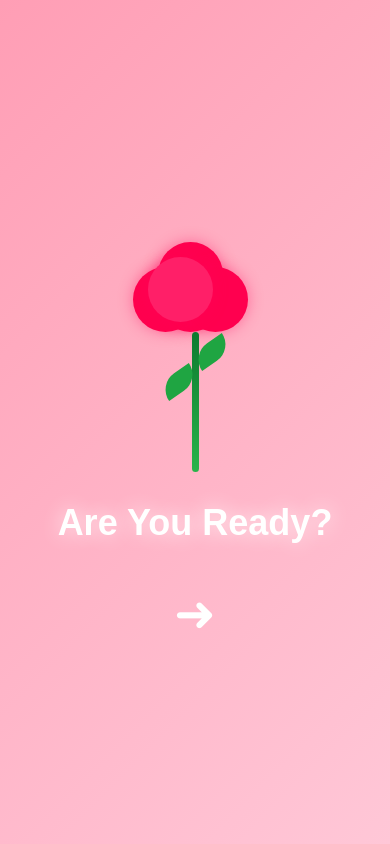
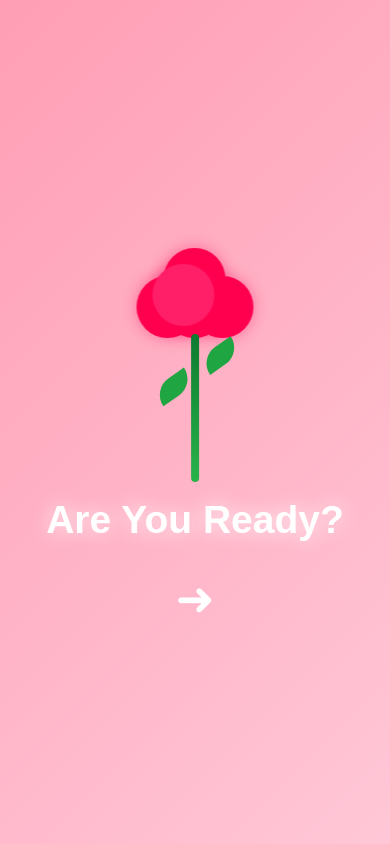
Before and after one commit to dpkydvv5-sketch/appreciation-for-her-, a plain HTML site: page index.html in a window 390 px wide. Shown: the top 844 px of the page. Drawn offline with Linux system fonts and the light colour scheme.

Commit message:
Update index.html

```diff
--- a/index.html
+++ b/index.html
@@ -2,7 +2,7 @@
 <html lang="en">
 <head>
 <meta charset="UTF-8">
-<meta name="viewport" content="width=device-width, initial-scale=1.0">
+<meta name="viewport" content="width=device-width, initial-scale=1.0, maximum-scale=1.0, user-scalable=no">
 <title>For Someone Special ❤️</title>
 
 <style>
@@ -12,16 +12,19 @@
     padding:0;
     box-sizing:border-box;
     font-family:'Poppins',sans-serif;
+    -webkit-tap-highlight-color: transparent;
 }
 
-body{
+html,body{
+    width:100%;
+    height:100%;
     overflow:hidden;
 }
 
 /* PAGES */
 
 .page{
-    width:100%;
+    width:100vw;
     height:100vh;
     position:absolute;
     top:0;
@@ -30,9 +33,9 @@ body{
     justify-content:center;
     align-items:center;
     flex-direction:column;
-    transition:1s;
-    padding:20px;
-    overflow-y:auto;
+    transition:0.8s;
+    padding:5vw;
+    overflow:hidden;
 }
 
 .active{
@@ -46,82 +49,88 @@ body{
 }
 
 .title{
-    font-size:42px;
+    font-size:10vw;
     color:white;
-    margin-top:20px;
+    margin-top:4vw;
     text-shadow:0 0 20px rgba(255,255,255,0.8);
     text-align:center;
 }
 
 .arrow{
-    margin-top:30px;
-    font-size:50px;
+    margin-top:5vw;
+    font-size:12vw;
     color:white;
     cursor:pointer;
     animation:bounce 1.5s infinite;
 }
 
 @keyframes bounce{
+
     0%,100%{
         transform:translateY(0);
     }
 
     50%{
-        transform:translateY(12px);
+        transform:translateY(3vw);
     }
 }
 
-/* ROSE */
+/* REALISTIC ROSE */
 
 .rose-container{
     position:relative;
-    width:180px;
-    height:260px;
-    margin-bottom:10px;
+    width:45vw;
+    height:65vw;
+    max-width:220px;
+    max-height:320px;
 }
 
 .stem{
     position:absolute;
-    width:7px;
-    height:140px;
+    width:2vw;
+    max-width:8px;
+    height:38vw;
+    max-height:170px;
     background:linear-gradient(to bottom,#0d7a2f,#29b34a);
     bottom:0;
-    left:87px;
+    left:50%;
+    transform:translateX(-50%);
     border-radius:10px;
 }
 
 .leaf{
     position:absolute;
-    width:38px;
-    height:20px;
+    width:10vw;
+    height:5vw;
     background:#1fa542;
     border-radius:50px 0;
 }
 
 .leaf1{
-    bottom:80px;
-    left:55px;
+    bottom:22vw;
+    left:12vw;
     transform:rotate(-35deg);
 }
 
 .leaf2{
-    bottom:110px;
-    left:88px;
+    bottom:30vw;
+    right:11vw;
     transform:rotate(145deg);
 }
 
 .rose{
     position:absolute;
-    top:30px;
-    left:28px;
-    width:120px;
-    height:120px;
+    top:5vw;
+    left:50%;
+    transform:translateX(-50%);
+    width:30vw;
+    height:30vw;
 }
 
 .petal{
     position:absolute;
-    width:65px;
-    height:65px;
+    width:16vw;
+    height:16vw;
     background:#ff004f;
     border-radius:50%;
     opacity:0;
@@ -131,32 +140,32 @@ body{
 }
 
 .p1{
-    top:25px;
-    left:25px;
+    top:7vw;
+    left:7vw;
     animation-delay:0.3s;
 }
 
 .p2{
     top:0;
-    left:25px;
+    left:7vw;
     animation-delay:0.9s;
 }
 
 .p3{
-    top:25px;
+    top:7vw;
     left:0;
     animation-delay:1.5s;
 }
 
 .p4{
-    top:25px;
-    left:50px;
+    top:7vw;
+    left:14vw;
     animation-delay:2.1s;
 }
 
 .p5{
-    top:15px;
-    left:15px;
+    top:4vw;
+    left:4vw;
     background:#ff1f68;
     animation-delay:2.8s;
 }
@@ -178,45 +187,45 @@ body{
 
 #page2{
     background:linear-gradient(135deg,#ffc1d6,#ffd9e6);
-    text-align:center;
 }
 
 .note{
     width:100%;
-    max-width:700px;
+    max-width:95vw;
     background:rgba(255,255,255,0.2);
-    padding:25px;
-    border-radius:20px;
+    padding:6vw;
+    border-radius:6vw;
     backdrop-filter:blur(10px);
-    box-shadow:0 0 30px rgba(255,255,255,0.3);
+    box-shadow:0 0 20px rgba(255,255,255,0.3);
     animation:fadeIn 2s;
     color:#c40032;
+    text-align:center;
 }
 
 .note h1{
-    margin-bottom:15px;
-    font-size:34px;
+    margin-bottom:4vw;
+    font-size:8vw;
 }
 
 .note p{
-    font-size:17px;
+    font-size:4.2vw;
     line-height:1.8;
 }
 
 .btn{
-    margin-top:30px;
-    padding:14px 35px;
+    margin-top:6vw;
+    padding:3.5vw 8vw;
     border:none;
     border-radius:50px;
     background:white;
     color:#ff4f87;
-    font-size:20px;
+    font-size:4.5vw;
     cursor:pointer;
     transition:0.4s;
 }
 
-.btn:hover{
-    transform:scale(1.08);
+.btn:active{
+    transform:scale(0.95);
 }
 
 @keyframes fadeIn{
@@ -236,7 +245,6 @@ body{
 
 #page3{
     background:black;
-    overflow:hidden;
 }
 
 .stars{
@@ -247,8 +255,8 @@ body{
 
 .star{
     position:absolute;
-    width:3px;
-    height:3px;
+    width:2px;
+    height:2px;
     background:white;
     border-radius:50%;
     animation:twinkle 2s infinite alternate;
@@ -270,25 +278,25 @@ body{
     z-index:2;
     color:white;
     text-align:center;
-    padding:20px;
+    width:100%;
+    padding:5vw;
     animation:fadeIn 3s;
 }
 
 .final-message h1{
-    font-size:42px;
-    margin-bottom:20px;
+    font-size:9vw;
+    margin-bottom:5vw;
     color:#ff80aa;
 }
 
 .final-message p{
-    font-size:18px;
-    width:100%;
+    font-size:4.5vw;
     line-height:1.9;
 }
 
 .heart{
-    font-size:70px;
-    margin-top:25px;
+    font-size:15vw;
+    margin-top:5vw;
     animation:heartbeat 1.5s infinite;
 }
 
@@ -312,31 +320,6 @@ body{
 
     100%{
         transform:scale(1);
-    }
-}
-
-/* MOBILE EXTRA */
-
-@media(max-width:480px){
-
-    .title{
-        font-size:36px;
-    }
-
-    .note p{
-        font-size:16px;
-    }
-
-    .final-message p{
-        font-size:17px;
-    }
-
-    .final-message h1{
-        font-size:36px;
-    }
-
-    .btn{
-        font-size:18px;
     }
 }
 
@@ -442,8 +425,6 @@ function nextPage(pageNumber){
     document.getElementById('page'+pageNumber).classList.add('active');
 }
 
-/* STARS */
-
 const starsContainer = document.getElementById('stars');
 
 for(let i=0;i<120;i++){
@@ -453,7 +434,6 @@ for(let i=0;i<120;i++){
     star.classList.add('star');
 
     star.style.top = Math.random()*100 + "%";
-
     star.style.left = Math.random()*100 + "%";
 
     star.style.animationDuration = (Math.random()*3+1)+"s";
```
